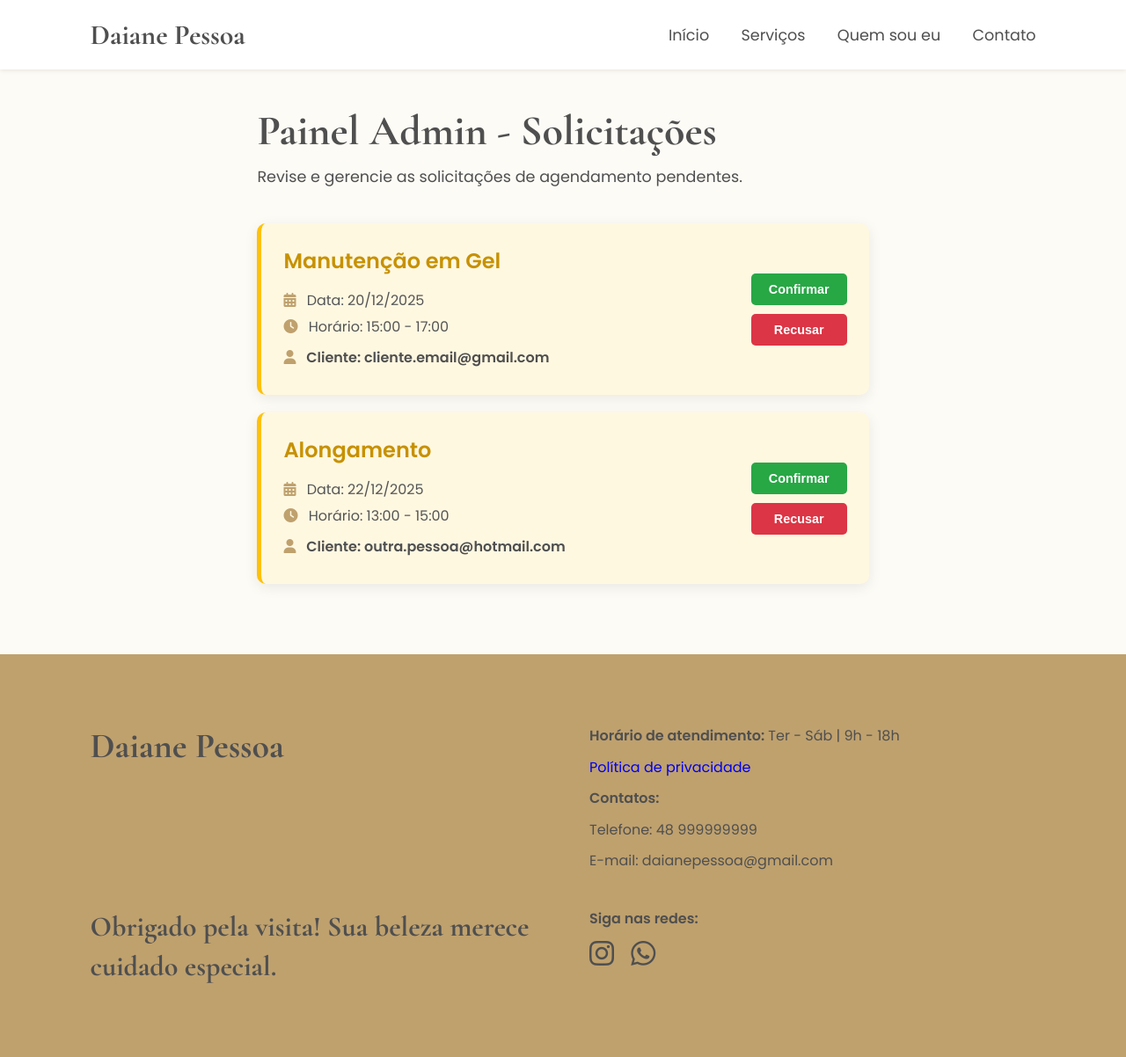
After one commit to Isaac-Alexsander/projeto-manicure, a PHP site: page /admin-agendamentos.html in a window 1280 px wide. The commit adds this page. Shown: the whole page at 88% size. Run offline with PHP 8.4, Linux system fonts and the light colour scheme.

Commit message:
Cria páginas de 'Meus Agendamentos' e 'Painel Admin', e corrige layout do cabeçalho

```diff
--- /dev/null
+++ b/admin-agendamentos.html
@@ -0,0 +1,85 @@
+<!DOCTYPE html>
+<html lang="pt-br">
+<head>
+    <meta charset="UTF-8">
+    <meta name="viewport" content="width=device-width, initial-scale=1.0">
+    <title>Admin - Agendamentos Pendentes</title>
+
+    <link rel="stylesheet" href="css/style.css">
+    <link rel="stylesheet" href="https://cdnjs.cloudflare.com/ajax/libs/font-awesome/6.5.2/css/all.min.css" integrity="sha512-SnH5WK+bZxgPHs44uWIX+LLJAJ9/2PkPKZ5QiAj6Ta86w+fsb2TkcmfRyVX3pBnMFcV7oQPJkl9QevSCWr3W6A==" crossorigin="anonymous" referrerpolicy="no-referrer" />
+</head>
+<body>
+
+    <header class="header">
+        <a href="index.html" class="logo">Daiane Pessoa</a>
+        <nav class="navbar">
+            <a href="index.html#inicio">Início</a>
+            <a href="index.html#servicos">Serviços</a>
+            <a href="index.html#sobre">Quem sou eu</a>
+            <a href="index.html#contato">Contato</a>
+        </nav>
+        <div class="menu-icon">
+            <span></span>
+            <span></span>
+            <span></span>
+        </div>
+    </header>
+
+    <main class="pagina-container">
+        <h1>Painel Admin - Solicitações</h1>
+        <p>Revise e gerencie as solicitações de agendamento pendentes.</p>
+
+        <div class="lista-agendamentos admin-lista">
+
+            <div class="agendamento-item pendente">
+                <div class="agendamento-info">
+                    <h3>Manutenção em Gel</h3>
+                    <p><i class="fas fa-calendar-alt"></i> Data: 20/12/2025</p>
+                    <p><i class="fas fa-clock"></i> Horário: 15:00 - 17:00</p>
+                    <p class="admin-cliente-info"><i class="fas fa-user"></i> Cliente: cliente.email@gmail.com</p>
+                </div>
+                <div class="admin-acoes">
+                    <button class="btn-admin confirmar">Confirmar</button>
+                    <button class="btn-admin recusar">Recusar</button>
+                </div>
+            </div>
+
+            <div class="agendamento-item pendente">
+                <div class="agendamento-info">
+                    <h3>Alongamento</h3>
+                    <p><i class="fas fa-calendar-alt"></i> Data: 22/12/2025</p>
+                    <p><i class="fas fa-clock"></i> Horário: 13:00 - 15:00</p>
+                    <p class="admin-cliente-info"><i class="fas fa-user"></i> Cliente: outra.pessoa@hotmail.com</p>
+                </div>
+                <div class="admin-acoes">
+                    <button class="btn-admin confirmar">Confirmar</button>
+                    <button class="btn-admin recusar">Recusar</button>
+                </div>
+            </div>
+
+        </div> </main>
+
+        <footer id="contato" class="footer">
+            <div class="footer-logo">
+                <h2>Daiane Pessoa</h2>
+            </div>
+            <div class="footer-info">
+                <p><strong>Horário de atendimento:</strong> Ter - Sáb | 9h - 18h</p>
+                <p><a href="#">Política de privacidade</a></p>
+                <p><strong>Contatos:</strong></p>
+                <p>Telefone: 48 999999999</p>
+                <p>E-mail: daianepessoa@gmail.com</p>
+            </div>
+            <div class="footer-message">
+                <h3>Obrigado pela visita! Sua beleza merece cuidado especial.</h3>
+            </div>
+            <div class="footer-social">
+                <p><strong>Siga nas redes:</strong></p>
+                <a href="#"><i class="fab fa-instagram"></i></a>
+                <a href="#"><i class="fab fa-whatsapp"></i></a>
+            </div>
+        </footer>
+
+    <script src="js/main.js"></script>
+</body>
+</html>
--- a/css/style.css
+++ b/css/style.css
@@ -881,3 +881,144 @@ body {
     color: var(--cor-dourado);
     background-color: var(--cor-branco);
 }
+
+/* =================================
+   13. PÁGINA "MEUS AGENDAMENTOS"
+   ================================= */
+
+/* Container genérico para páginas de conteúdo (como esta) */
+.pagina-container {
+    padding: 120px 8% 80px; /* Espaço para o header fixo */
+    max-width: 900px;
+    margin: 0 auto; /* Centraliza o conteúdo na tela */
+    min-height: 70vh; /* Altura mínima para empurrar o rodapé para baixo */
+}
+
+.pagina-container h1 {
+    font-family: var(--fonte-titulo);
+    font-size: 3rem;
+    margin-bottom: 10px;
+}
+
+.pagina-container p {
+    font-size: 1.1rem;
+    margin-bottom: 40px;
+}
+
+.lista-agendamentos {
+    display: flex;
+    flex-direction: column;
+    gap: 20px;
+}
+
+.agendamento-item {
+    display: flex;
+    justify-content: space-between;
+    align-items: center;
+    padding: 25px;
+    background-color: var(--cor-branco);
+    border-radius: 10px;
+    box-shadow: 0 4px 15px rgba(0, 0, 0, 0.08);
+    border-left: 5px solid #ccc; /* Borda padrão */
+}
+
+.agendamento-info h3 {
+    font-size: 1.5rem;
+    margin-bottom: 15px;
+}
+
+.agendamento-info p {
+    font-size: 1rem;
+    margin-bottom: 5px;
+    color: #555;
+}
+
+.agendamento-info p i {
+    margin-right: 8px;
+    color: var(--cor-dourado);
+}
+
+.agendamento-status {
+    font-size: 1.1rem;
+    font-weight: 600;
+    padding: 10px 20px;
+    border-radius: 25px;
+    display: flex;
+    align-items: center;
+}
+
+.agendamento-status i {
+    margin-right: 10px;
+    font-size: 1.3rem;
+}
+
+/* Cor para status Pendente */
+.agendamento-item.pendente,
+.agendamento-status.pendente {
+    border-left-color: #ffc107; /* Amarelo/Laranja */
+    color: #c79100;
+    background-color: #fff8e1;
+}
+
+/* Cor para status Confirmado */
+.agendamento-item.confirmado,
+.agendamento-status.confirmado {
+    border-left-color: #28a745; /* Verde */
+    color: #155724;
+    background-color: #d4edda;
+}
+
+/* Cor para status Recusado */
+.agendamento-item.recusado,
+.agendamento-status.recusado {
+    border-left-color: #dc3545; /* Vermelho */
+    color: #721c24;
+    background-color: #f8d7da;
+}
+
+/* =================================
+   14. PÁGINA ADMIN
+   ================================= */
+
+/* Ajuste para a lista de admin */
+.admin-lista .agendamento-item {
+    align-items: center; /* Garante alinhamento */
+}
+
+.admin-cliente-info {
+    font-weight: 600;
+    color: var(--cor-texto) !important; /* !important para sobrescrever o .agendamento-info p */
+    margin-top: 10px;
+}
+
+.admin-acoes {
+    display: flex;
+    flex-direction: column;
+    gap: 10px;
+}
+
+.btn-admin {
+    padding: 10px 20px;
+    border: none;
+    border-radius: 5px;
+    font-size: 0.9rem;
+    font-weight: 600;
+    cursor: pointer;
+    transition: all 0.2s ease;
+}
+
+.btn-admin.confirmar {
+    background-color: #28a745;
+    color: white;
+}
+.btn-admin.confirmar:hover {
+    background-color: #218838;
+}
+
+.btn-admin.recusar {
+    background-color: #dc3545;
+    color: white;
+}
+.btn-admin.recusar:hover {
+    background-color: #c82333;
+}
--- a/js/main.js
+++ b/js/main.js
@@ -1,15 +1,14 @@
+// Listener para garantir que o HTML foi carregado
 document.addEventListener('DOMContentLoaded', function() {
 
   // --- LÓGICA DO CALENDÁRIO ---
   const currentMonthYearElement = document.getElementById('current-month-year');
-
-if (currentMonthYearElement) {
+  if (currentMonthYearElement) { // Executa só se estiver na página de agendamento
       const prevMonthBtn = document.getElementById('prev-month-btn');
       const nextMonthBtn = document.getElementById('next-month-btn');
       const calendarGrid = document.querySelector('.calendar-grid');
       const dateInput = document.getElementById('data');
       const timeSelect = document.getElementById('hora');
-    const servicoSelect = document.getElementById('servico');
 
       let currentDate = new Date();
 
@@ -18,270 +17,47 @@ if (currentMonthYearElement) {
           const year = currentDate.getFullYear();
           const monthNames = ["Janeiro", "Fevereiro", "Março", "Abril", "Maio", "Junho", "Julho", "Agosto", "Setembro", "Outubro", "Novembro", "Dezembro"];
           currentMonthYearElement.textContent = `${monthNames[month]} ${year}`;
-
-        // Limpa os dias antigos (mantendo os nomes da semana - 7)
-        while (calendarGrid.children.length > 7) {
-            calendarGrid.removeChild(calendarGrid.lastChild);
-        }
-
+          while (calendarGrid.children.length > 7) { calendarGrid.removeChild(calendarGrid.lastChild); }
           const firstDayOfMonth = new Date(year, month, 1);
           const lastDayOfMonth = new Date(year, month + 1, 0);
           const firstDayOfWeek = firstDayOfMonth.getDay();
           const totalDays = lastDayOfMonth.getDate();
-
-        for (let i = 0; i < firstDayOfWeek; i++) {
-            calendarGrid.appendChild(document.createElement('div'));
-        }
-
+          for (let i = 0; i < firstDayOfWeek; i++) { calendarGrid.appendChild(document.createElement('div')); }
           for (let day = 1; day <= totalDays; day++) {
               const dayElement = document.createElement('div');
               dayElement.classList.add('day');
               dayElement.textContent = day;
-
               const dayOfWeek = new Date(year, month, day).getDay();
-            if (dayOfWeek > 1 && dayOfWeek < 7) {
-                dayElement.classList.add('bookable');
-            } else {
-                dayElement.classList.add('unavailable');
-            }
-
+              if (dayOfWeek > 1 && dayOfWeek < 7) { dayElement.classList.add('bookable'); }
+              else { dayElement.classList.add('unavailable'); }
               calendarGrid.appendChild(dayElement);
           }
       }
 
-    prevMonthBtn.addEventListener('click', () => {
-        currentDate.setMonth(currentDate.getMonth() - 1);
-        renderCalendar();
-    });
-
-    nextMonthBtn.addEventListener('click', () => {
-        currentDate.setMonth(currentDate.getMonth() + 1);
-        renderCalendar();
-    });
+      prevMonthBtn.addEventListener('click', () => { currentDate.setMonth(currentDate.getMonth() - 1); renderCalendar(); });
+      nextMonthBtn.addEventListener('click', () => { currentDate.setMonth(currentDate.getMonth() + 1); renderCalendar(); });
 
       calendarGrid.addEventListener('click', (event) => {
           if (event.target.classList.contains('bookable')) {
-            const selected = document.querySelector('.day.selected');
-            if (selected) selected.classList.remove('selected');
-
+              const currentlySelected = document.querySelector('.day.selected');
+              if (currentlySelected) { currentlySelected.classList.remove('selected'); }
               const clickedDay = event.target;
               clickedDay.classList.add('selected');
-
               const day = clickedDay.textContent.padStart(2, '0');
               const month = (currentDate.getMonth() + 1).toString().padStart(2, '0');
               const year = currentDate.getFullYear();
-
               dateInput.value = `${day}/${month}/${year}`;
               timeSelect.disabled = false;
           } else if (event.target.classList.contains('unavailable')) {
               alert('Agendamentos não estão disponíveis para Domingos e Segundas.');
           }
       });
-
-    function resetSelection() {
-        const selected = document.querySelector('.day.selected');
-        if (selected) selected.classList.remove('selected');
-        dateInput.value = '';
+      renderCalendar();
   }
 
-    renderCalendar();
-
-    // SUBMISSÃO DO FORMULÁRIO DE AGENDAMENTO
-    const form = document.querySelector('form');
-    form.addEventListener('submit', (event) => {
-        event.preventDefault();
-
-        const emailCliente = localStorage.getItem('userEmail') || 'email não encontrado';
-        const servico = servicoSelect.value;
-        const data = dateInput.value;
-        const hora = timeSelect.value;
-
-        if (!data || !hora || !servico) {
-            alert("Por favor, selecione data, hora e serviço.");
-            return;
-        }
-
-        const novoAgendamento = {
-            email: emailCliente,
-            servico,
-            data,
-            hora,
-            status: 'pendente'
-        };
-
-        const agendamentos = JSON.parse(localStorage.getItem('agendamentos')) || [];
-        agendamentos.push(novoAgendamento);
-        localStorage.setItem('agendamentos', JSON.stringify(agendamentos));
-
-        alert('Agendamento enviado para aprovação!');
-
-        resetSelection();
-        form.reset();
-        timeSelect.disabled = true;
-    });
-}
-
-//------DAIANE CALENDARIO--------//
-
-  const currentMonthYearElementDaiane = document.getElementById('current-month-year-daiane');
-  const prevMonthBtnDaiane = document.getElementById('prev-month-btn-daiane');
-  const nextMonthBtnDaiane = document.getElementById('next-month-btn-daiane');
-  const calendarGridDaiane = document.querySelector('.calendar-grid-daiane');
-  const detalhesAgendamentos = document.getElementById('detalhes-agendamentos');
-  const dataSelecionadaSpan = document.getElementById('data-selecionada');
-  const listaAgendamentosDiv = document.getElementById('lista-agendamentos');
-
-  let currentDateDaiane = new Date();
-
-  // Carregar agendamentos (pode vir do localStorage)
-  let agendamentosDaiane = JSON.parse(localStorage.getItem('agendamentos')) || [];
-
-  // Função para renderizar calendário Daiane
-  function renderCalendarDaiane() {
-    const month = currentDateDaiane.getMonth();
-    const year = currentDateDaiane.getFullYear();
-    const monthNames = ["Janeiro", "Fevereiro", "Março", "Abril", "Maio", "Junho", "Julho", "Agosto", "Setembro", "Outubro", "Novembro", "Dezembro"];
-    currentMonthYearElementDaiane.textContent = `${monthNames[month]} ${year}`;
-
-    // Limpa dias antigos, mantendo cabeçalho
-    while (calendarGridDaiane.children.length > 7) {
-      calendarGridDaiane.removeChild(calendarGridDaiane.lastChild);
-    }
-
-    const firstDayOfMonth = new Date(year, month, 1);
-    const lastDayOfMonth = new Date(year, month + 1, 0);
-    const firstDayOfWeek = firstDayOfMonth.getDay();
-    const totalDays = lastDayOfMonth.getDate();
-
-    // Ajuste para calendário iniciar na segunda
-    let startIndex = firstDayOfWeek === 0 ? 6 : firstDayOfWeek - 1;
-
-    // Espaços em branco antes do primeiro dia
-    for (let i = 0; i < startIndex; i++) {
-      calendarGridDaiane.appendChild(document.createElement('div'));
-    }
-
-    for (let day = 1; day <= totalDays; day++) {
-      const dayElement = document.createElement('div');
-      dayElement.classList.add('day');
-      dayElement.textContent = day;
-
-      const fullDate = `${String(day).padStart(2, '0')}/${String(month + 1).padStart(2, '0')}/${year}`;
-
-      // Verifica se tem agendamento neste dia
-      const agendamentosDoDia = agendamentosDaiane.filter(a => a.data === fullDate);
-
-      if (agendamentosDoDia.length > 0) {
-        dayElement.classList.add('booked');
-        dayElement.style.cursor = 'unavailable';
-        dayElement.dataset.date ='pointer';
-      } else {
-        dayElement.classList.add('unavailable');
-      }
-
-      calendarGridDaiane.appendChild(dayElement);
-    }
-  }
-
-  // Botões para mudar mês
-  prevMonthBtnDaiane.addEventListener('click', () => {
-    currentDateDaiane.setMonth(currentDateDaiane.getMonth() - 1);
-    renderCalendarDaiane();
-    detalhesAgendamentos.classList.add('hidden');
-  });
-
-  nextMonthBtnDaiane.addEventListener('click', () => {
-    currentDateDaiane.setMonth(currentDateDaiane.getMonth() + 1);
-    renderCalendarDaiane();
-    detalhesAgendamentos.classList.add('hidden');
-  });
-
-  // Clique no calendário para mostrar agendamentos do dia
-  calendarGridDaiane.addEventListener('click', (e) => {
-    if (!e.target.classList.contains('day')) return;
-
-    // Remove seleção anterior
-    const selected = calendarGridDaiane.querySelector('.selected');
-    if (selected) selected.classList.remove('selected');
-    e.target.classList.add('selected');
-
-    const date = e.target.dataset.date;
-    dataSelecionadaSpan.textContent = date;
-
-    const agendamentosDoDia = agendamentosDaiane.filter(a => a.data === date);
-
-    if (agendamentosDoDia.length === 0) {
-      listaAgendamentosDiv.innerHTML = `<p>Nenhum agendamento encontrado para este dia (${date}).</p>`;
-      detalhesAgendamentos.classList.remove('hidden');  // mostrar a área de detalhes
-      return;
-    }
-
-    listaAgendamentosDiv.innerHTML = '';
-
-    agendamentosDoDia.forEach((agendamento, index) => {
-      const card = document.createElement('div');
-      card.classList.add('agendamento-card');
-      card.style.cssText = 'border:1px solid #ccc; padding:10px; margin-bottom:10px; border-radius:8px; background:#fff;';
-
-      card.innerHTML = `
-        <p><strong>Email:</strong> ${agendamento.email}</p>
-        <p><strong>Data:</strong> ${agendamento.data}</p>
-        <p><strong>Hora:</strong> ${agendamento.hora}</p>
-        <p><strong>Serviço:</strong> ${agendamento.servico}</p>
-        <p><strong>Status:</strong> ${agendamento.status}</p>
-        <button class="btn-accept" data-index="${index}">Aceitar</button>
-        <button class="btn-reject" data-index="${index}">Negar</button>
-      `;
-
-      listaAgendamentosDiv.appendChild(card);
-    });
-
-    detalhesAgendamentos.classList.remove('hidden');
-  });
-
-  // Botões aceitar/negar agendamento
-  listaAgendamentosDiv.addEventListener('click', (e) => {
-    if (!e.target.classList.contains('btn-accept') && !e.target.classList.contains('btn-reject')) return;
-
-    const index = Number(e.target.dataset.index);
-    const date = dataSelecionadaSpan.textContent;
-    let agendamentosDoDia = agendamentosDaiane.filter(a => a.data === date);
-    const agendamento = agendamentosDoDia[index];
-    if (!agendamento) return;
-
-    if (e.target.classList.contains('btn-accept')) {
-      agendamento.status = 'aceito';
-      alert(`Agendamento de ${agendamento.email} aceito.`);
-    } else {
-      agendamento.status = 'negado';
-      alert(`Agendamento de ${agendamento.email} negado.`);
-    }
-
-    // Atualiza agendamento na lista geral
-    const geralIndex = agendamentosDaiane.findIndex(a =>
-      a.email === agendamento.email &&
-      a.data === agendamento.data &&
-      a.hora === agendamento.hora
-    );
-    if (geralIndex > -1) {
-      agendamentosDaiane[geralIndex] = agendamento;
-    }
-
-    localStorage.setItem('agendamentos', JSON.stringify(agendamentosDaiane));
-
-    renderCalendarDaiane();
-
-    // Atualiza status no card
-    e.target.closest('.agendamento-card').querySelector('p:nth-child(5)').textContent = `Status: ${agendamento.status}`;
-  });
-
-  renderCalendarDaiane();
-});
-//-----------LOGIN-------------//
-
-
+  // --- LÓGICA DO FORMULÁRIO DE LOGIN/CADASTRO ---
   const loginForm = document.getElementById('login-form');
-if (loginForm) {
+  if (loginForm) { // Executa só se estiver na página de login
       const cadastroForm = document.getElementById('cadastro-form');
       const showCadastroLink = document.getElementById('show-cadastro');
       const showLoginLink = document.getElementById('show-login');
@@ -298,34 +74,47 @@ if (loginForm) {
           loginForm.style.display = 'block';
       });
 
-    // --- NOVO CÓDIGO ABAIXO ---
-
-    // Listener para a submissão do formulário de LOGIN
       loginForm.addEventListener('submit', (event) => {
           event.preventDefault();
-
-        const emailInput = document.getElementById('login-email');
-        const email = emailInput.value.trim().toLowerCase();
-        const ownerEmail = 'daianepessoa@gmail.com';
-
-        // 🔐 Armazena no localStorage
-        localStorage.setItem('userEmail', email);
-
-        if (email === ownerEmail) {
-            alert('Bem-vinda, Daiane! Redirecionando para sua área...');
-            window.location.href = 'paginadaiane.html';
-        } else {
           alert('Login simulado com sucesso! Redirecionando...');
           window.location.href = 'index.html';
-        }
       });
 
-    // Listener para a submissão do formulário de CADASTRO
       cadastroForm.addEventListener('submit', (event) => {
           event.preventDefault();
-
           alert('Cadastro simulado com sucesso! Redirecionando...');
-
           window.location.href = 'index.html';
       });
   }
+
+  // --- LÓGICA DO PAINEL ADMIN ---
+  const adminLista = document.querySelector('.admin-lista');
+  if (adminLista) { // Executa só se estiver na página admin
+
+      adminLista.addEventListener('click', function(event) {
+          // Pega o item "pai" do botão que foi clicado
+          const agendamentoItem = event.target.closest('.agendamento-item');
+          if (!agendamentoItem) return;
+
+          // Se clicou em "Confirmar"
+          if (event.target.classList.contains('confirmar')) {
+              alert('Agendamento confirmado! (O e-mail seria enviado agora)');
+
+              // Muda a aparência para "Confirmado"
+              agendamentoItem.classList.remove('pendente');
+              agendamentoItem.classList.add('confirmado');
+              event.target.closest('.admin-acoes').innerHTML = '<p>Confirmado!</p>';
+          }
+
+          // Se clicou em "Recusar"
+          if (event.target.classList.contains('recusar')) {
+              alert('Agendamento recusado.');
+
+              // Muda a aparência para "Recusado"
+              agendamentoItem.classList.remove('pendente');
+              agendamentoItem.classList.add('recusado');
+              event.target.closest('.admin-acoes').innerHTML = '<p>Recusado.</p>';
+          }
+      });
+  }
+});
```
Also changed, not shown: meus-agendamentos.html (added, +79 -0 lines), paginadaiane.html (deleted, +0 -67 lines). Lines whose indentation alone changed are shown as unchanged.
